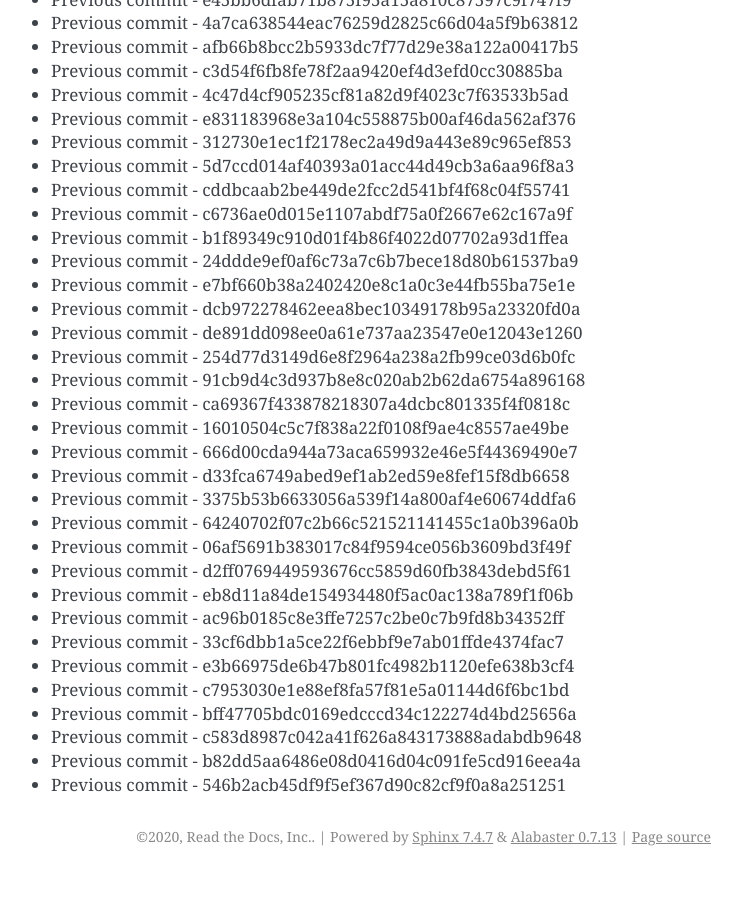
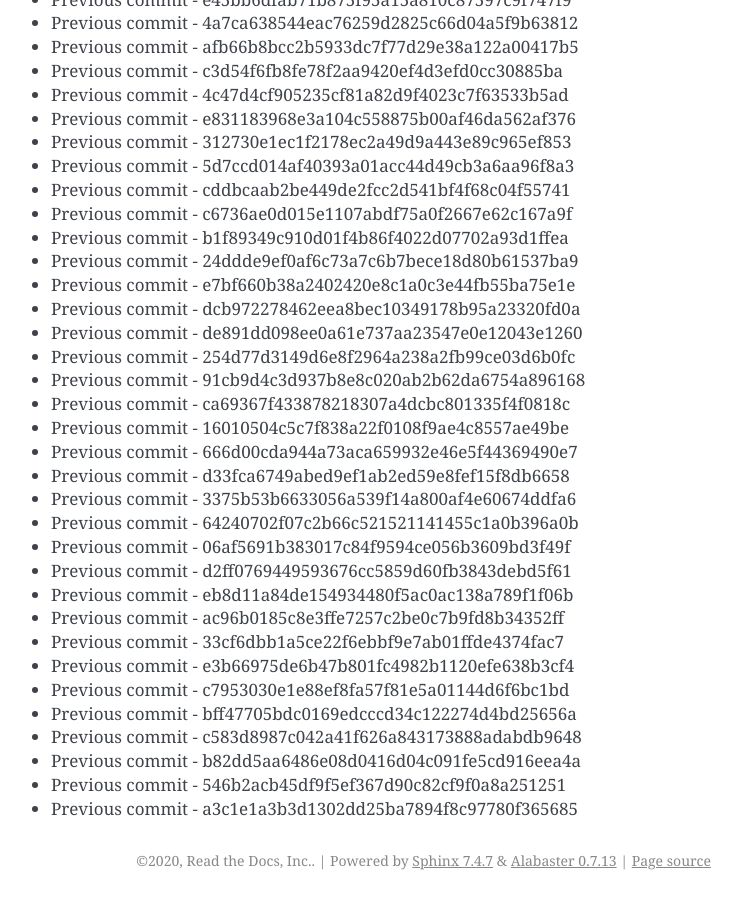
Before and after one commit to readthedocs/rtd-git-stresstest, a Sphinx documentation site: the page built from docs/updates.rst, in a window 1280 px wide and 900 px high, scrolled down 40587 px. Shown: the whole window, without its empty margins (399-1141 px from the left). Built offline with Sphinx 7.4.7, drawn with Linux system fonts in a browser that asks for light colours; before the commit the page ends 41463 px from its top, so only the background shows below that.

Commit message:
Generating commit from previous: a3c1e1a3b3d1302dd25ba7894f8c97780f365685

```diff
--- a/docs/updates.rst
+++ b/docs/updates.rst
@@ -1737,3 +1737,4 @@ It can be tested for any performance characteristics.
 * Previous commit - c583d8987c042a41f626a843173888adabdb9648
 * Previous commit - b82dd5aa6486e08d0416d04c091fe5cd916eea4a
 * Previous commit - 546b2acb45df9f5ef367d90c82cf9f0a8a251251
+* Previous commit - a3c1e1a3b3d1302dd25ba7894f8c97780f365685
```
